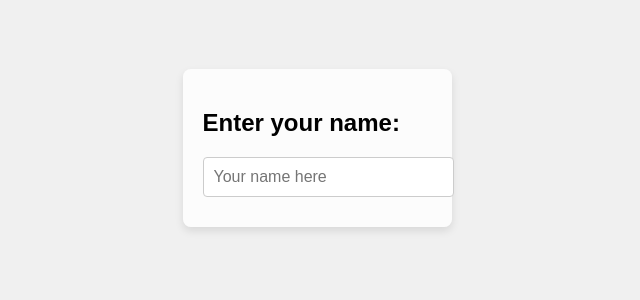
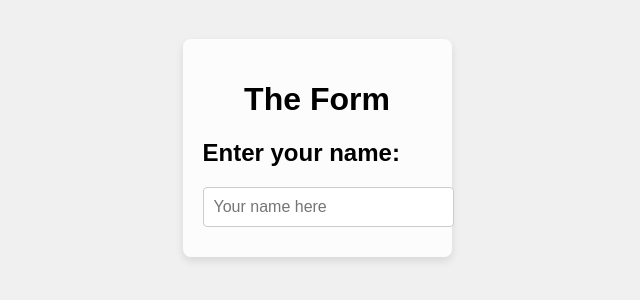
Before and after one commit to Rohantastic/Express.JSLearnings, a website: page index.html in a window 1280 px wide. Shown: the part 252-552 px from the top of the page, without its empty margins (323-963 px from the left). Drawn offline with Linux system fonts and the light colour scheme.

Commit message:
added the title

```diff
--- a/index.html
+++ b/index.html
@@ -64,6 +64,8 @@
 </head>
 <body>
   <div class="container">
+
+  <h1 style="text-align:center"> The Form </h1>
     <h2>Enter your name:</h2>
     <input
       type="text"
```
